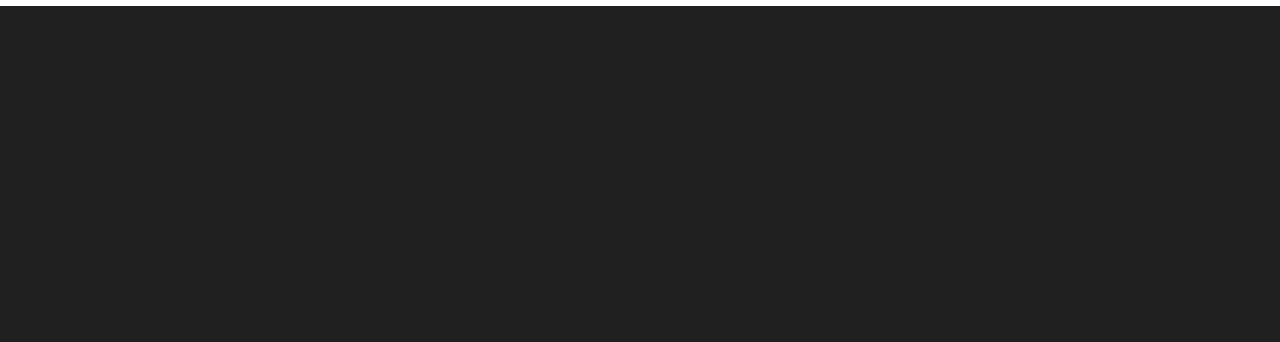
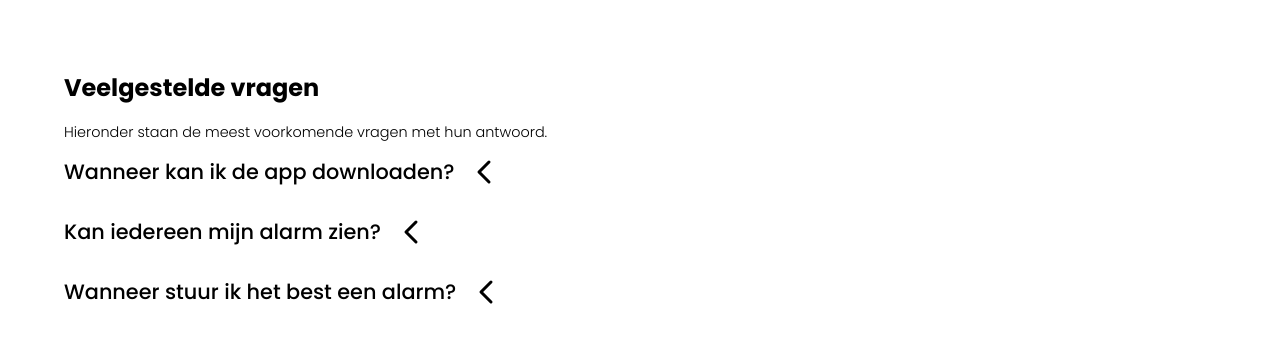
Before and after one commit to DriesVanmierlo/portfolio-site, a React (Create React App) app: page /saveme in a window 1280 px wide. Shown: the part 1448-1790 px from the top of the page. Before the commit the page ends 1454 px from the top, so only its background shows below. Built offline with nearby package versions, Linux system fonts and the light colour scheme.

Commit message:
WIP: FAQ

```diff
--- a/package.json
+++ b/package.json
@@ -3,6 +3,7 @@
   "version": "0.1.0",
   "private": true,
   "dependencies": {
+    "@phosphor-icons/react": "^2.0.9",
     "@testing-library/jest-dom": "^5.16.5",
     "@testing-library/react": "^13.4.0",
     "@testing-library/user-event": "^13.5.0",
--- /dev/null
+++ b/src/saveme/components/FAQ.js
@@ -0,0 +1,24 @@
+import React from "react";
+import ContentView from "./ContentView";
+import Title from "./Title";
+import Paragraph from "./Paragraph";
+import content from "../data/content.json";
+import Question from "./Question";
+
+function FAQ() {
+  return (
+    <div className="section">
+      <ContentView>
+        <Title>Veelgestelde vragen</Title>
+        <Paragraph>
+          Hieronder staan de meest voorkomende vragen met hun antwoord.
+        </Paragraph>
+        {content.faq.map((item) => (
+          <Question question={item} />
+        ))}
+      </ContentView>
+    </div>
+  );
+}
+
+export default FAQ;
--- /dev/null
+++ b/src/saveme/components/Question.js
@@ -0,0 +1,26 @@
+import React, { useState } from "react";
+import Subtitle from "./Subtitle";
+import Paragraph from "./Paragraph";
+import { CaretDown, CaretLeft } from "@phosphor-icons/react";
+
+function Question({ question }) {
+  const [showAnswer, setShowAnswer] = useState(false);
+
+  return (
+    <div className="question-container">
+      <div className="question-header" onClick={() => setShowAnswer(!showAnswer)}>
+        <Subtitle
+          className="faq-question"
+
+        >
+          {question.question}
+        </Subtitle>
+        {showAnswer ? <CaretDown weight="bold" size={32} /> : <CaretLeft weight="bold" size={32} />}
+      </div>
+
+      {showAnswer && <Paragraph>{question.answer}</Paragraph>}
+    </div>
+  );
+}
+
+export default Question;
--- a/src/saveme/data/content.json
+++ b/src/saveme/data/content.json
@@ -43,5 +43,19 @@
       ],
       "image": "https://i.ibb.co/2gCb45y/saveme-alarm-mockup.png"
     }
+  ],
+  "faq": [
+    {
+      "question": "Wanneer kan ik de app downloaden?",
+      "answer": "Op dit moment zijn we nog druk bezig met het afwerken, promoten en zoeken naar partners om dit project te realiseren. Je volgt best het Instagram account als je op de hoogte wilt blijven van de vorderingen."
+    },
+    {
+      "question": "Kan iedereen mijn alarm zien?",
+      "answer": "Nee, enkel vrienden die je zelf hebt toegevoegd kunnen je alarm zien."
+    },
+    {
+      "question": "Wanneer stuur ik het best een alarm?",
+      "answer": "Voel je je seksueel bedreigd of verwacht je dat je..."
+    }
   ]
 }
--- a/src/saveme/screens/Landing.js
+++ b/src/saveme/screens/Landing.js
@@ -5,6 +5,7 @@
 import Title from "../components/Title";
 import Paragraph from "../components/Paragraph";
 import Explainer from "../components/Explainer";
+import FAQ from "../components/FAQ";
 
 export default function Landing() {
   return (
@@ -20,6 +21,7 @@
         </Paragraph>
       </ContentView>
       <Explainer />
+      <FAQ />
     </div>
   );
 }
--- a/src/saveme/styles/landing.css
+++ b/src/saveme/styles/landing.css
@@ -138,15 +138,29 @@
   right: 12px;
   top: 200px;
   color: var(--neutral_100);
-  text-shadow:none;
+  text-shadow: none;
 }
 .swiper-button-prev {
   left: 12px;
   top: 200px;
   color: var(--neutral_100);
-  text-shadow:none;
+  text-shadow: none;
 }
 
 .swiper-button-disabled {
   opacity: 0 !important;
 }
+
+.question-container {
+  margin-bottom: 28px;
+}
+
+.question-header {
+  display: flex;
+  flex-direction: row;
+  gap: 15px;
+}
+
+.faq-question {
+  margin-bottom: 0;
+}
```
Also changed, not shown: 1 other file (tests, documents, lock files or other folders).
